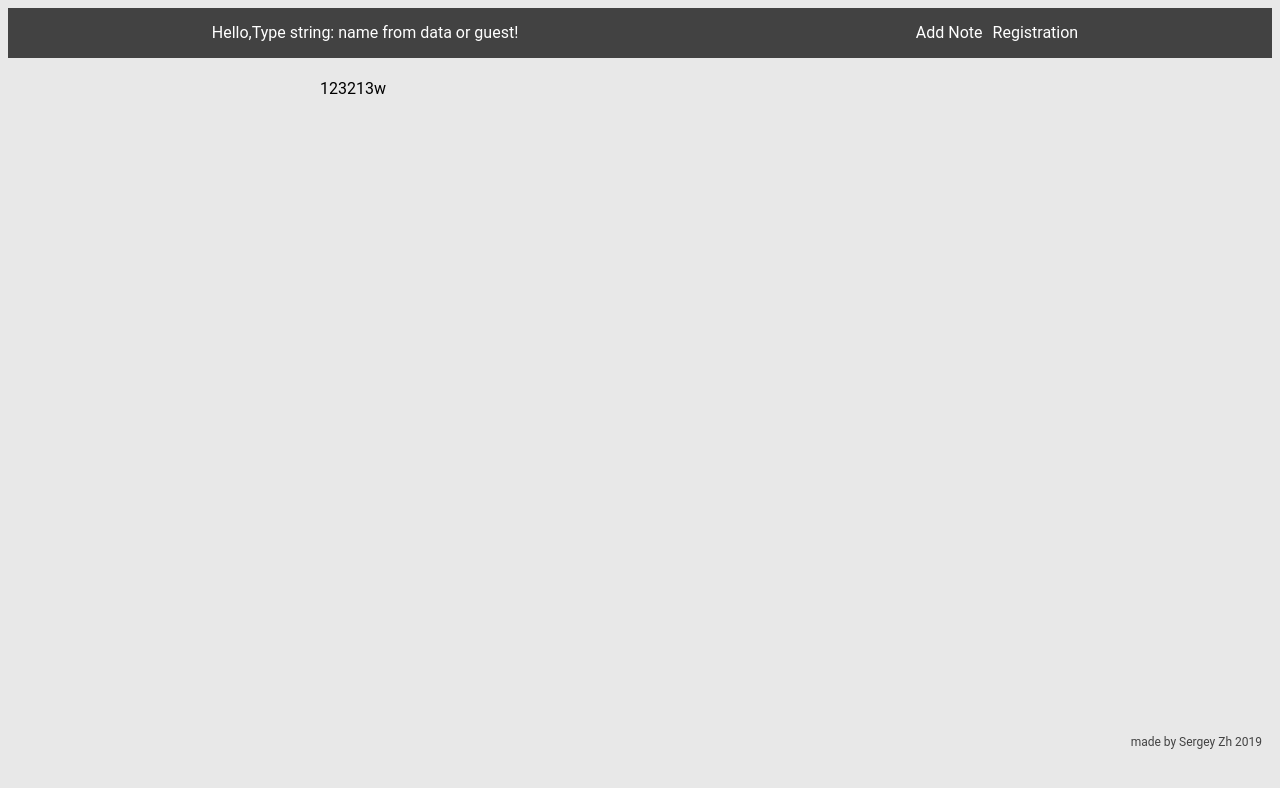
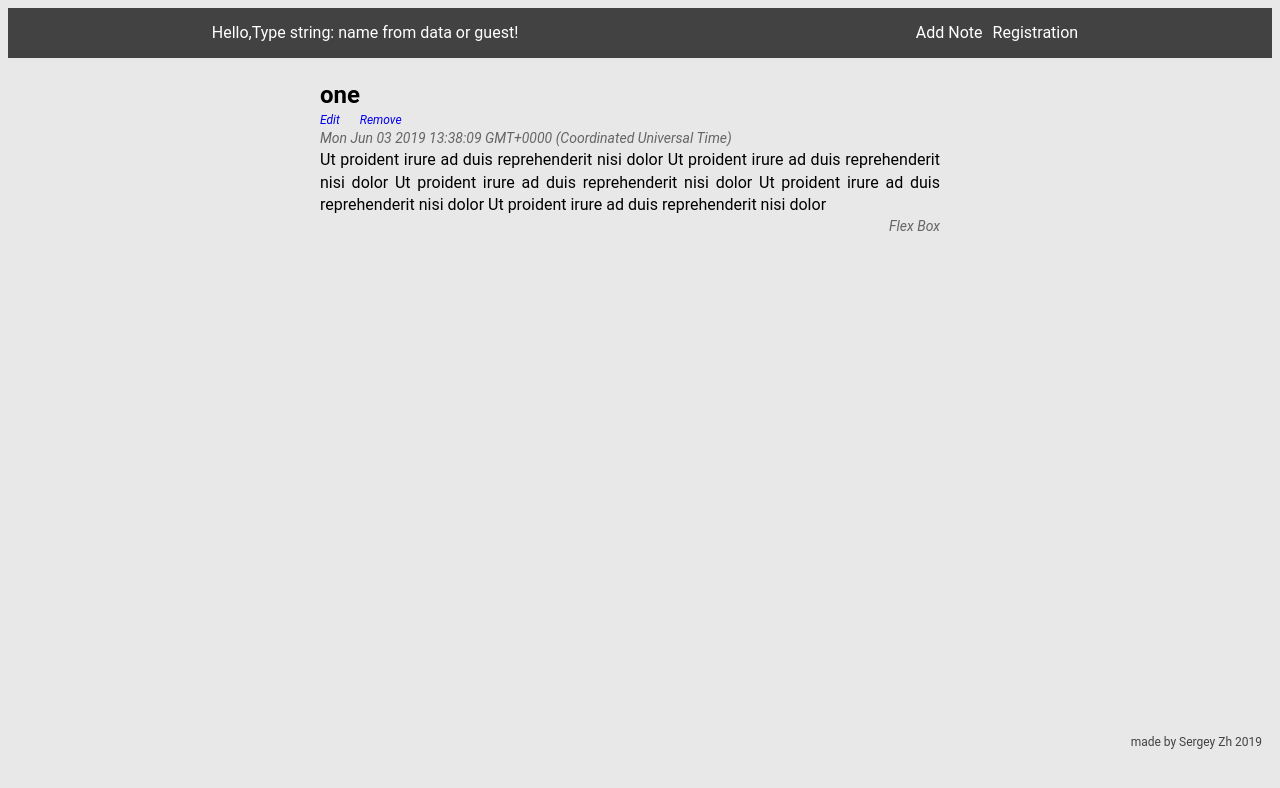
Before and after one commit to Horrorerror92/public-notes-client-part, a React app: page /news/0 in a window 1280 px wide. Shown: the top 788 px of the page. Built offline with nearby package versions, Linux system fonts and the light colour scheme.

Commit message:
Content and ViewNote components

```diff
--- a/src/components/MainContent/MainContent.js
+++ b/src/components/MainContent/MainContent.js
@@ -4,7 +4,6 @@ import './MainContent.scss';
 import classNames from 'classnames';
 import PropTypes from 'prop-types';
 import { Link } from 'react-router-dom';
-import ContentAreaButton from '../ContentAreaButton/ContentAreaButton';
 
 const mainContentClass = classNames({
   'main-content': true,
@@ -32,7 +31,6 @@ const MainContent = ({
     <Link to={`/news/${_id}`}>
       <h2 className={mainContentTitle}>{title}</h2>
     </Link>
-    <ContentAreaButton />
     <span className={mainContentDateClass}>{createdAt}</span>
     <p className={mainContentTextClass}>{contentText}</p>
     <span className={mainContentAuthorClass}>{author}</span>
--- a/src/components/Router/Router.js
+++ b/src/components/Router/Router.js
@@ -46,7 +46,18 @@ const Router = () => (
           />
         )}
       />
-      <Route exact path="/news/:id" component={ViewNote} />
+      <Route
+        exact
+        path="/news/:id"
+        component={() => (
+          <ViewNote
+            title="one"
+            createdAt={`${new Date()}`}
+            contentText="Ut proident irure ad duis reprehenderit nisi dolor Ut proident irure ad duis reprehenderit nisi dolor Ut proident irure ad duis reprehenderit nisi dolor Ut proident irure ad duis reprehenderit nisi dolor Ut proident irure ad duis reprehenderit nisi dolor  "
+            author="Flex Box"
+          />
+        )}
+      />
       <Route exact path="/add" component={NoteForm} />
     </Switch>
   </>
--- a/src/components/ViewNote/ViewNote.js
+++ b/src/components/ViewNote/ViewNote.js
@@ -1,16 +1,47 @@
 import React from 'react';
 import classNames from 'classnames';
+import PropTypes from 'prop-types';
+import ContentAreaButton from '../ContentAreaButton/ContentAreaButton';
 import './ViewNote.scss';
 
+const mainContentClass = classNames({
+  'main-content': true,
+});
 
-const ViewNote = () => (
+const mainContentTitle = classNames({
+  'main-content__title': true,
+});
 
-  <div>
-    <span>123213w</span>
+const mainContentDateClass = classNames({
+  'main-content__date': true,
+});
+
+const mainContentTextClass = classNames({
+  'main-content__content-text': true,
+});
+const mainContentAuthorClass = classNames({
+  'main-content__author': true,
+});
+
+const ViewNote = ({
+  title, createdAt, contentText, author,
+}) => (
+  <div className={mainContentClass}>
+    <h2 className={mainContentTitle}>{title}</h2>
+    <ContentAreaButton />
+    <span className={mainContentDateClass}>{createdAt}</span>
+    <p className={mainContentTextClass}>{contentText}</p>
+    <span className={mainContentAuthorClass}>{author}</span>
   </div>
+);
 
-
-);
+ViewNote.propTypes = {
+  title: PropTypes.string.isRequired,
+  // createdAt: PropTypes.instanceOf(Date).isRequired, // mix type of prop`s
+  createdAt: PropTypes.string.isRequired,
+  contentText: PropTypes.string.isRequired,
+  author: PropTypes.string.isRequired,
+};
 
 
 export default ViewNote;
```
